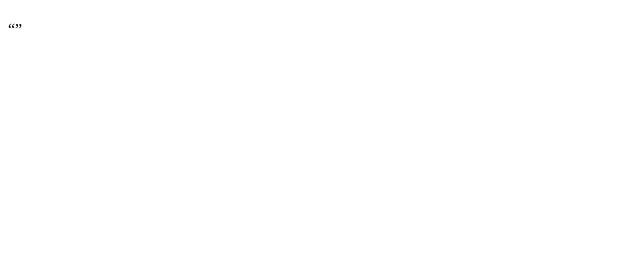
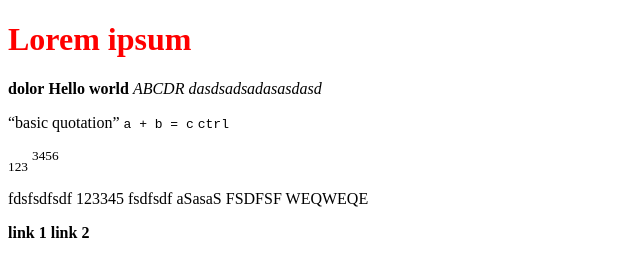
Before and after one commit to rafamer/sda-js-course-materials, a plain HTML site: page DOM/examples/dom-tree.html in a window 1280 px wide. Shown: the whole page, without its empty margins (0-640 px from the left). Drawn offline with Linux system fonts and the light colour scheme.

Commit message:
add content do dom-tree html tags

```diff
--- a/DOM/examples/dom-tree.html
+++ b/DOM/examples/dom-tree.html
@@ -10,38 +10,38 @@
   </style>
 </head>
 <body>
- <h1></h1>
+ <h1>Lorem ipsum</h1>
   <section>
     <p>
-      <strong></strong>
-      <b></b>
-      <em></em>
-      <i></i>
+      <strong>dolor</strong>
+      <b>Hello world</b>
+      <em>ABCDR</em>
+      <i>dasdsadsadasasdasd</i>
     </p>
     <p>
-      <q></q>
-      <code></code>
-      <kbd></kbd>
+      <q>basic quotation</q>
+      <code>a + b = c</code>
+      <kbd>ctrl</kbd>
     </p>
     <p>
-      <sub></sub>
-      <sup></sup>
+      <sub>123</sub>
+      <sup>3456</sup>
     </p>
     <p>
-      <span></span>
-      <span></span>
-      <span></span>
-      <span></span>
-      <span></span>
-      <span></span>
+      <span>fdsfsdfsdf</span>
+      <span>123345</span>
+      <span>fsdfsdf</span>
+      <span>aSasaS</span>
+      <span>FSDFSF</span>
+      <span>WEQWEQE</span>
     </p>
   </section>
   <footer>
     <a>
-      <strong></strong>
+      <strong>link 1</strong>
     </a>
     <a>
-      <strong></strong>
+      <strong>link 2</strong>
     </a>
   </footer>
 </body>
```
